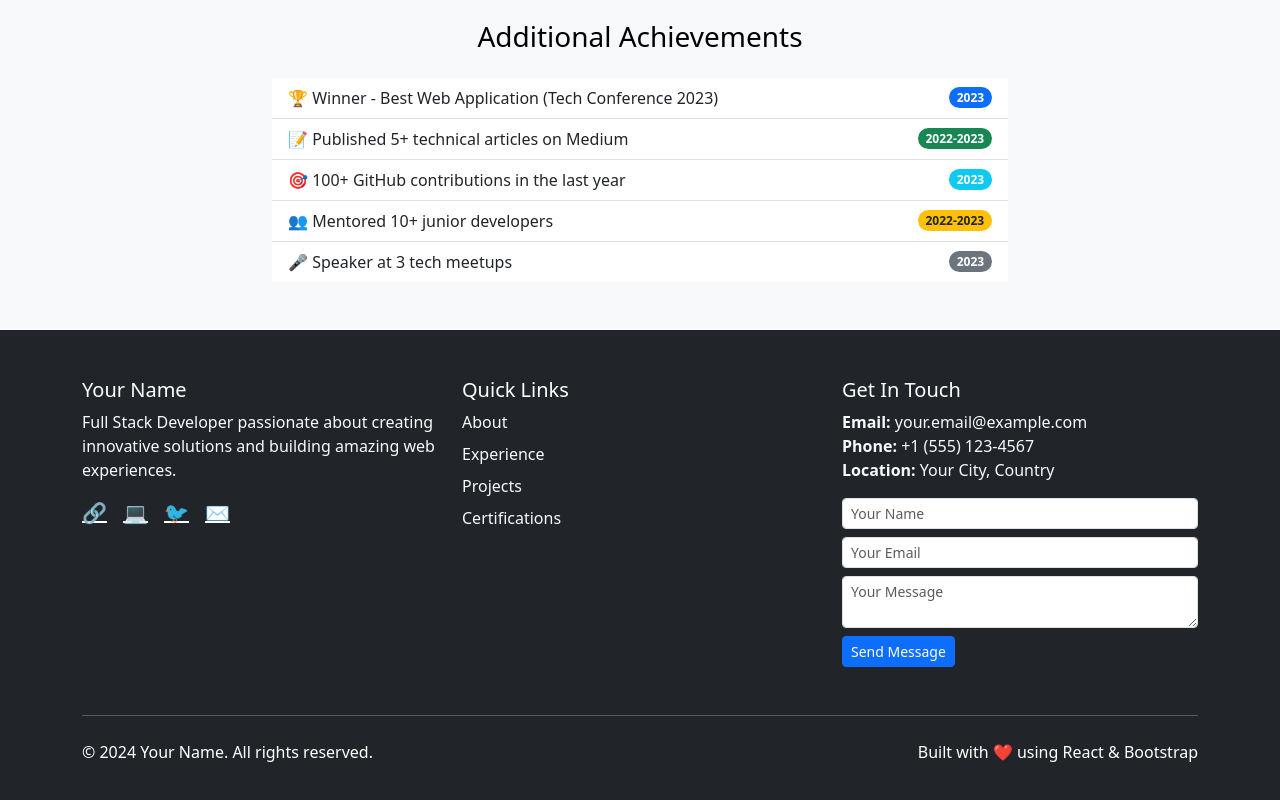
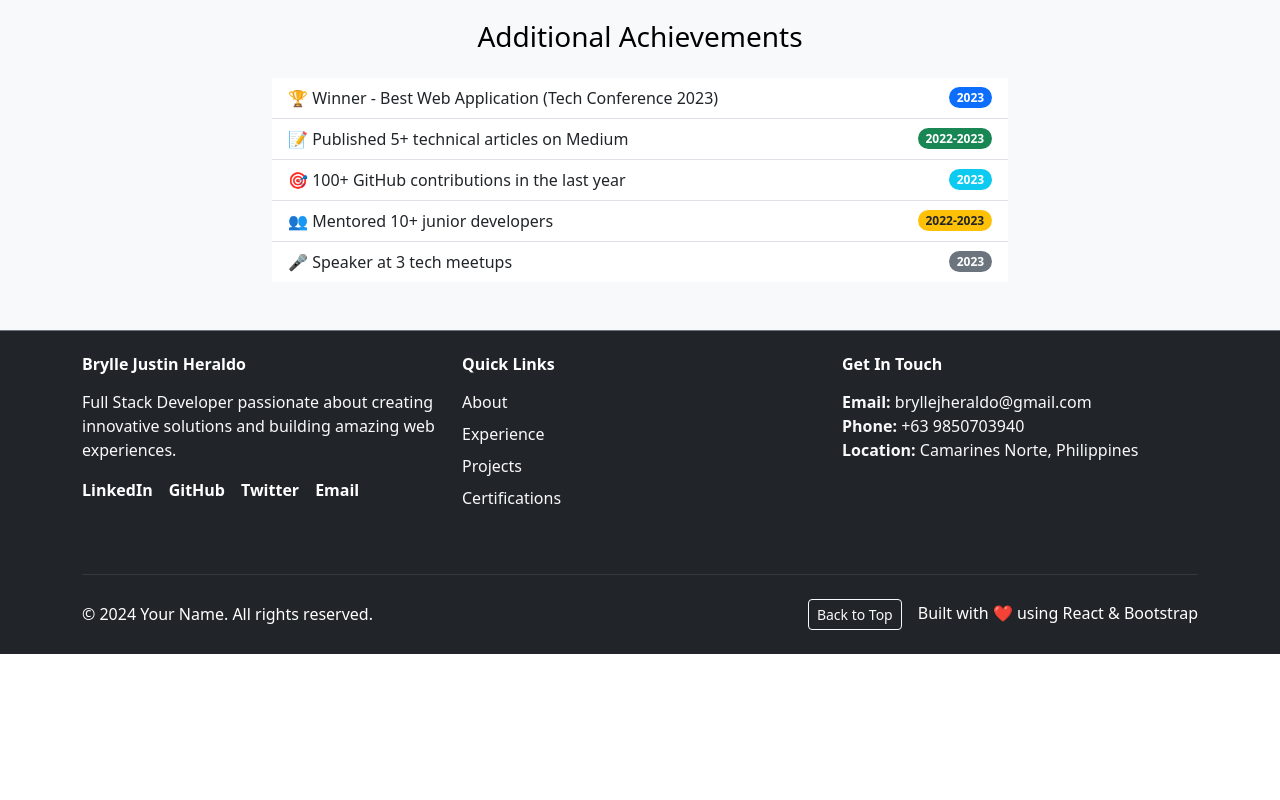
Before and after one commit to TeruhashiN/reactapp, a React (Vite) app: page / in a window 1280 px wide. Shown: the part 4645-5445 px from the top of the page. After the commit the page ends 5299 px from the top, so only its background shows below. Built offline with nearby package versions, Linux system fonts and the light colour scheme.

Commit message:
fix footer

```diff
--- a/src/components/Footer.tsx
+++ b/src/components/Footer.tsx
@@ -2,10 +2,10 @@ import React from "react";
 
 const Footer: React.FC = () => {
   const socialLinks = [
-    { name: "LinkedIn", url: "#", icon: "🔗" },
-    { name: "GitHub", url: "#", icon: "💻" },
-    { name: "Twitter", url: "#", icon: "🐦" },
-    { name: "Email", url: "mailto:your.email@example.com", icon: "✉️" },
+    { name: "LinkedIn", url: "#", text: "LinkedIn" },
+    { name: "GitHub", url: "#", text: "GitHub" },
+    { name: "Twitter", url: "#", text: "Twitter" },
+    { name: "Email", url: "mailto:your.email@example.com", text: "Email" },
   ];
 
   const quickLinks = [
@@ -15,14 +15,18 @@ const Footer: React.FC = () => {
     { name: "Certifications", href: "#certifications" },
   ];
 
+  const scrollToTop = () => {
+    window.scrollTo({ top: 0, behavior: "smooth" });
+  };
+
   return (
-    <footer className="bg-dark text-white py-5">
+    <footer className="bg-dark text-white py-4 border-top border-secondary">
       <div className="container">
         <div className="row">
           {/* About Section */}
           <div className="col-lg-4 mb-4">
-            <h5>Your Name</h5>
-            <p className="text-light">
+            <h6 className="fw-bold mb-3">Brylle Justin Heraldo</h6>
+            <p className="text-light mb-3">
               Full Stack Developer passionate about creating innovative
               solutions and building amazing web experiences.
             </p>
@@ -31,12 +35,13 @@ const Footer: React.FC = () => {
                 <a
                   key={index}
                   href={link.url}
-                  className="text-white me-3 fs-5"
+                  className="text-white me-3 text-decoration-none fw-semibold"
                   title={link.name}
                   target={link.url.startsWith("http") ? "_blank" : "_self"}
                   rel={link.url.startsWith("http") ? "noopener noreferrer" : ""}
+                  aria-label={`Visit ${link.name}`}
                 >
-                  {link.icon}
+                  {link.text}
                 </a>
               ))}
             </div>
@@ -44,13 +49,14 @@ const Footer: React.FC = () => {
 
           {/* Quick Links */}
           <div className="col-lg-4 mb-4">
-            <h5>Quick Links</h5>
+            <h6 className="fw-bold mb-3">Quick Links</h6>
             <ul className="list-unstyled">
               {quickLinks.map((link, index) => (
                 <li key={index} className="mb-2">
                   <a
                     href={link.href}
                     className="text-light text-decoration-none"
+                    aria-label={`Go to ${link.name}`}
                   >
                     {link.name}
                   </a>
@@ -61,56 +67,40 @@ const Footer: React.FC = () => {
 
           {/* Contact Info */}
           <div className="col-lg-4 mb-4">
-            <h5>Get In Touch</h5>
-            <p className="text-light">
-              <strong>Email:</strong> your.email@example.com
+            <h6 className="fw-bold mb-3">Get In Touch</h6>
+            <p className="text-light mb-3">
+              <strong>Email:</strong>{" "}
+              <a
+                href="mailto:your.bryllejheraldo@gmail.com"
+                className="text-light text-decoration-none"
+              >
+                bryllejheraldo@gmail.com
+              </a>
               <br />
-              <strong>Phone:</strong> +1 (555) 123-4567
+              <strong>Phone:</strong> +63 9850703940
               <br />
-              <strong>Location:</strong> Your City, Country
+              <strong>Location:</strong> Camarines Norte, Philippines
             </p>
-
-            {/* Contact Form */}
-            <form className="mt-3">
-              <div className="mb-2">
-                <input
-                  type="text"
-                  className="form-control form-control-sm"
-                  placeholder="Your Name"
-                  required
-                />
-              </div>
-              <div className="mb-2">
-                <input
-                  type="email"
-                  className="form-control form-control-sm"
-                  placeholder="Your Email"
-                  required
-                />
-              </div>
-              <div className="mb-2">
-                <textarea
-                  className="form-control form-control-sm"
-                  placeholder="Your Message"
-                  rows={2}
-                  required
-                ></textarea>
-              </div>
-              <button type="submit" className="btn btn-primary btn-sm">
-                Send Message
-              </button>
-            </form>
           </div>
         </div>
 
-        {/* Copyright */}
-        <hr className="my-4" />
-        <div className="row">
+        {/* Back to Top and Copyright */}
+        <hr className="my-4 border-secondary" />
+        <div className="row align-items-center">
           <div className="col-md-6">
             <p className="mb-0">&copy; 2024 Your Name. All rights reserved.</p>
           </div>
           <div className="col-md-6 text-md-end">
-            <p className="mb-0">Built with ❤️ using React & Bootstrap</p>
+            <button
+              onClick={scrollToTop}
+              className="btn btn-outline-light btn-sm me-3"
+              aria-label="Back to top"
+            >
+              Back to Top
+            </button>
+            <p className="mb-0 d-inline">
+              Built with ❤️ using React & Bootstrap
+            </p>
           </div>
         </div>
       </div>
```
Also changed, not shown: 1 other file (tests, documents, lock files or other folders).
